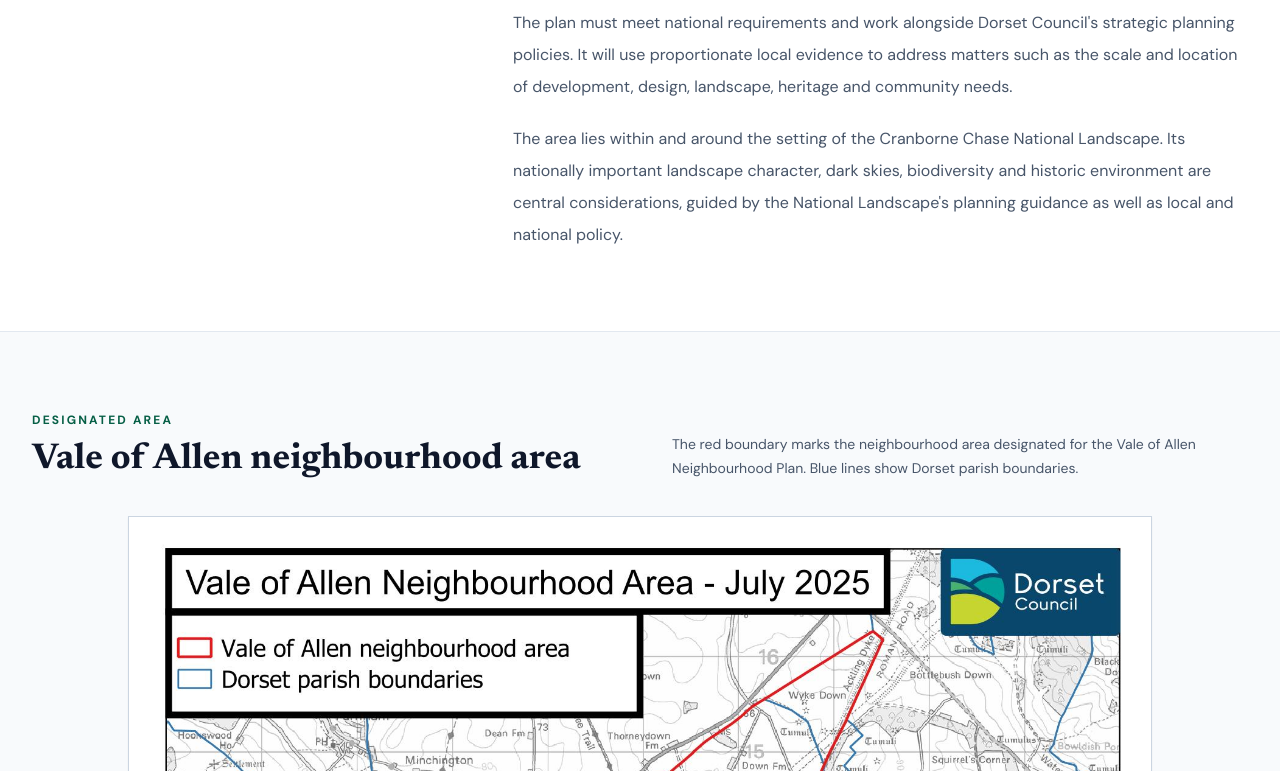
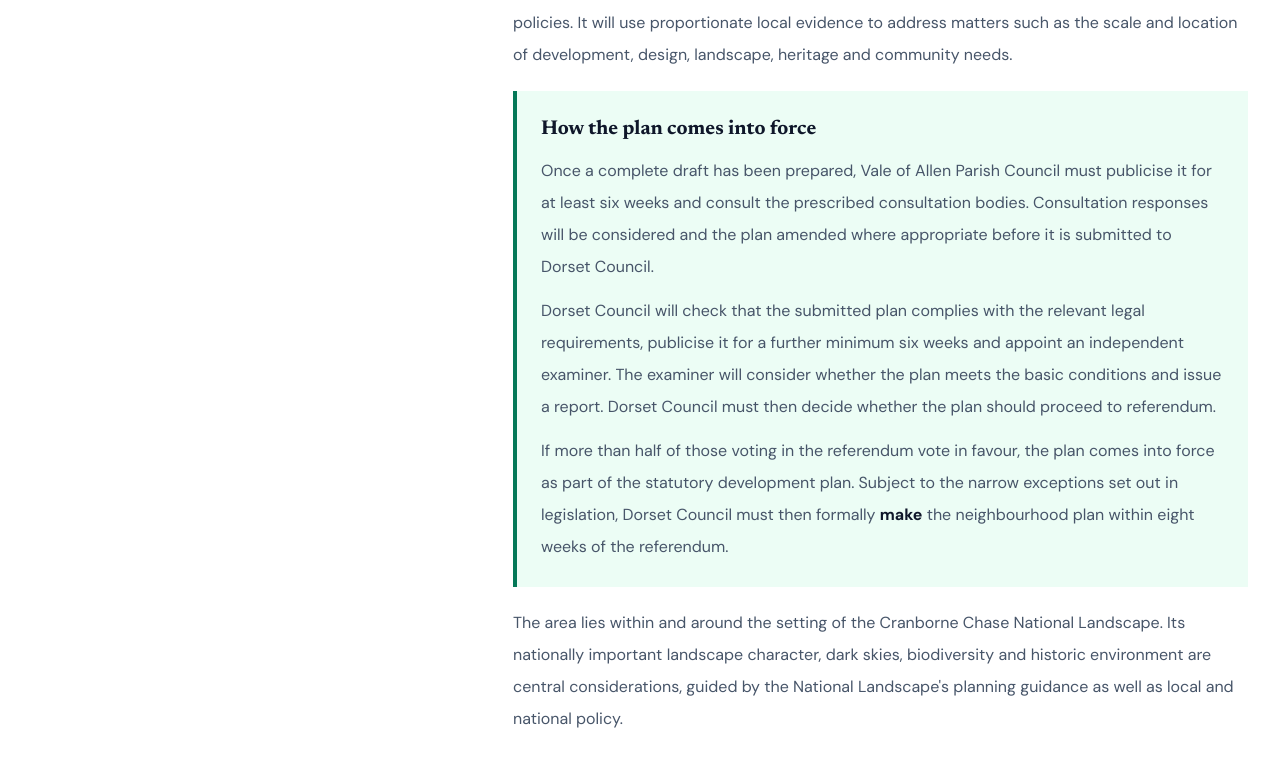
Before and after one commit to sonicated/valeofallenplan, a website: page about.html in a window 1280 px wide. Shown: the part 735-1506 px from the top of the page. Drawn offline with nearby package versions, Linux system fonts and the light colour scheme.

Commit message:
feat: enhance planning framework section with statutory process details

```diff
--- a/about.html
+++ b/about.html
@@ -35,7 +35,17 @@
     <section class="bg-white py-16 lg:py-20" aria-labelledby="planning-heading">
       <div class="mx-auto grid max-w-7xl gap-10 px-5 lg:grid-cols-[0.75fr_1.25fr] lg:px-8">
         <div><p class="text-xs font-bold uppercase tracking-[0.18em] text-emerald-800">The planning framework</p><h2 id="planning-heading" class="mt-3 text-4xl font-bold text-slate-900">Local priorities with statutory weight</h2></div>
-        <div class="space-y-5 text-base leading-8 text-slate-600"><p>Neighbourhood planning allows communities to prepare planning policies for their area. Once examined and approved through a local referendum, the Vale of Allen Neighbourhood Plan will become part of the statutory development plan used by Dorset Council when deciding planning applications.</p><p>The plan must meet national requirements and work alongside Dorset Council's strategic planning policies. It will use proportionate local evidence to address matters such as the scale and location of development, design, landscape, heritage and community needs.</p><p>The area lies within and around the setting of the Cranborne Chase National Landscape. Its nationally important landscape character, dark skies, biodiversity and historic environment are central considerations, guided by the National Landscape's planning guidance as well as local and national policy.</p></div>
+        <div class="space-y-5 text-base leading-8 text-slate-600">
+          <p>Neighbourhood planning allows communities to prepare planning policies for their area. When brought into force, the Vale of Allen Neighbourhood Plan will form part of the statutory development plan used by Dorset Council when deciding planning applications.</p>
+          <p>The plan must meet national requirements and work alongside Dorset Council's strategic planning policies. It will use proportionate local evidence to address matters such as the scale and location of development, design, landscape, heritage and community needs.</p>
+          <aside class="border-l-4 border-emerald-700 bg-emerald-50 p-6" aria-labelledby="statutory-process-heading">
+            <h3 id="statutory-process-heading" class="text-xl font-bold text-slate-900">How the plan comes into force</h3>
+            <p class="mt-3">Once a complete draft has been prepared, Vale of Allen Parish Council must publicise it for at least six weeks and consult the prescribed consultation bodies. Consultation responses will be considered and the plan amended where appropriate before it is submitted to Dorset Council.</p>
+            <p class="mt-3">Dorset Council will check that the submitted plan complies with the relevant legal requirements, publicise it for a further minimum six weeks and appoint an independent examiner. The examiner will consider whether the plan meets the basic conditions and issue a report. Dorset Council must then decide whether the plan should proceed to referendum.</p>
+            <p class="mt-3">If more than half of those voting in the referendum vote in favour, the plan comes into force as part of the statutory development plan. Subject to the narrow exceptions set out in legislation, Dorset Council must then formally <strong class="text-slate-900">make</strong> the neighbourhood plan within eight weeks of the referendum.</p>
+          </aside>
+          <p>The area lies within and around the setting of the Cranborne Chase National Landscape. Its nationally important landscape character, dark skies, biodiversity and historic environment are central considerations, guided by the National Landscape's planning guidance as well as local and national policy.</p>
+        </div>
       </div>
     </section>
     <section class="border-y border-slate-200 bg-slate-50 py-16 lg:py-20" aria-labelledby="area-map-heading">
```
